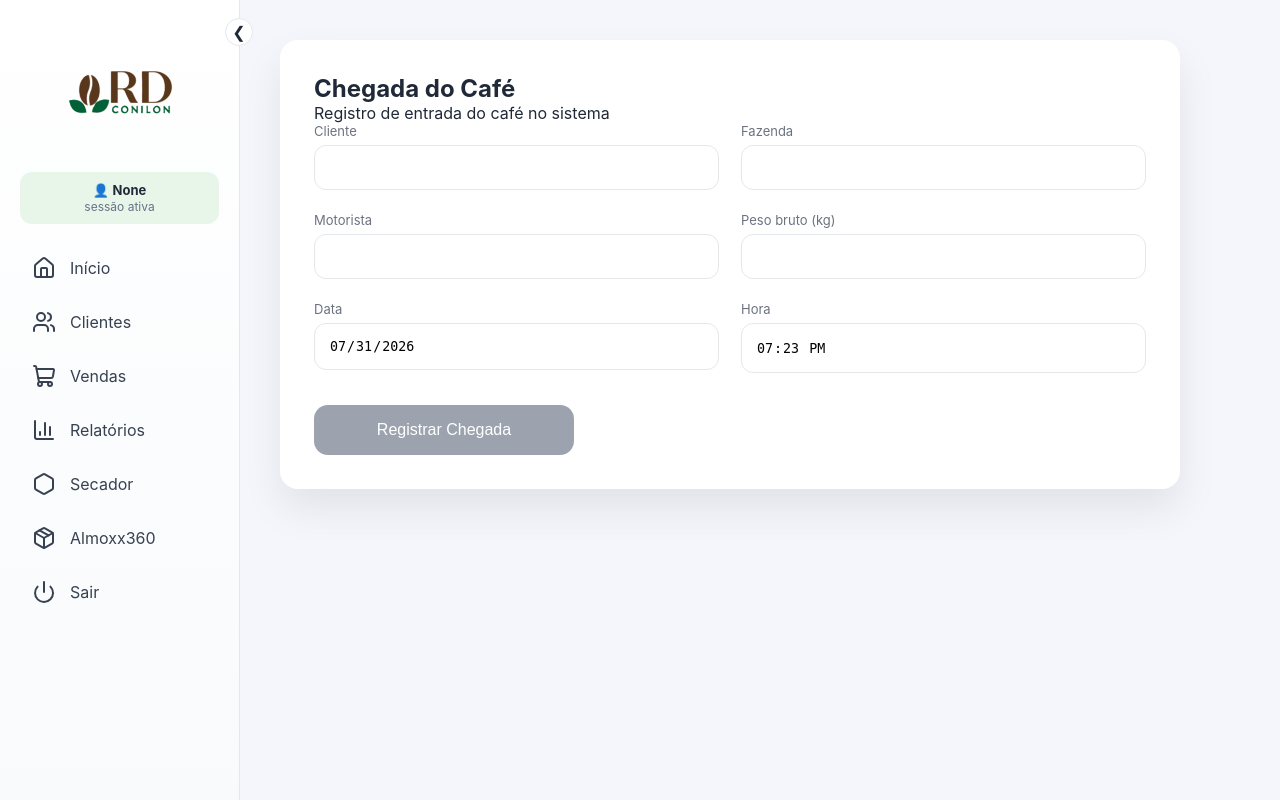
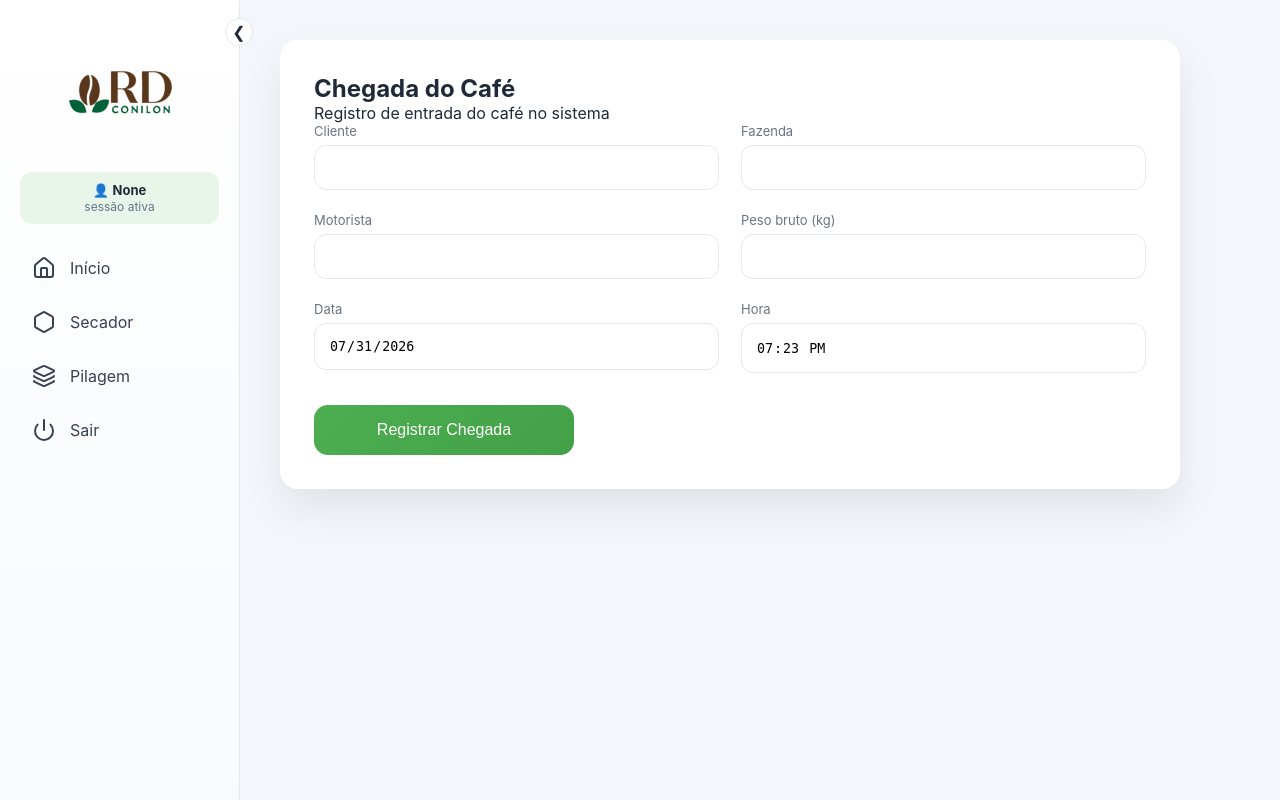
Before and after one commit to ycamillo2-art/safra360, a FastAPI app: template templates/dashboard.html in a window 1280 px wide. Run offline with FastAPI, Linux system fonts and the light colour scheme; the template is opened without the code that fills it, so the values that code supplies are empty.

Commit message:
fix: corrigir dashboard e login - Removidos links quebrados (clientes/vendas/relat/almox) - Sidebar agora so tem Inicio/Secador/Pilagem/Sair - Botao Registrar Chegada habilitado - Removido link Cadastrar novo usuario (404)

```diff
--- a/templates/dashboard.html
+++ b/templates/dashboard.html
@@ -203,12 +203,9 @@
 
     <nav>
         <a href="/dashboard"><i data-lucide="home"></i><span>Início</span></a>
-        <a href="/clientes"><i data-lucide="users"></i><span>Clientes</span></a>
-        <a href="/vendas"><i data-lucide="shopping-cart"></i><span>Vendas</span></a>
-        <a href="/relatorios"><i data-lucide="bar-chart-3"></i><span>Relatórios</span></a>
         <a href="/secador"><i data-lucide="hexagon"></i><span>Secador</span></a>
-        <a href="/almox"><i data-lucide="package"></i><span>Almoxx360</span></a>
-        <a href="#" id="btnLogout"><i data-lucide="power"></i><span>Sair</span></a>
+        <a href="/pilagem"><i data-lucide="layers"></i><span>Pilagem</span></a>
+        <a href="/finalizar-turno"><i data-lucide="power"></i><span>Sair</span></a>
     </nav>
 </div>
 
@@ -240,7 +237,7 @@
             <div class="field"><span>Hora</span><input type="time" id="hora" readonly></div>
         </div>
 
-        <button id="btnSubmit" type="submit" disabled>Registrar Chegada</button>
+        <button id="btnSubmit" type="submit">Registrar Chegada</button>
     </form>
 
 </div>
@@ -284,36 +281,6 @@
 data.value=agora.toISOString().split("T")[0];
 hora.value=agora.toTimeString().slice(0,5);
 
-/* LOGOUT MODERNO */
-document.getElementById("btnLogout")?.addEventListener("click",function(e){
-    e.preventDefault();
-
-    const overlay=document.getElementById("logoutOverlay");
-    const mensagem=document.getElementById("logoutMensagem");
-    const progressBar=document.getElementById("progressBar");
-
-    overlay.style.display="flex";
-    let progresso=0;
-
-    const intervalo=setInterval(()=>{
-        progresso+=5;
-        progressBar.style.width=progresso+"%";
-
-        if(progresso>=100){
-            clearInterval(intervalo);
-
-            setTimeout(()=>{
-                mensagem.innerHTML=
-                "✅ Obrigado pelo seu dia de trabalho, <strong>{{ request.cookies.get('usuario') }}</strong>.";
-            },400);
-
-            setTimeout(()=>{
-                window.location.href="/logout";
-            },2200);
-        }
-    },80);
-});
-
 lucide.createIcons();
 </script>
 
--- a/templates/login.html
+++ b/templates/login.html
@@ -325,12 +325,6 @@
 
         </form>
 
-        <!-- 🔹 NOVO USUÁRIO -->
-        <a href="/usuarios" class="novo-usuario">
-            <i class="fa fa-user-plus"></i>
-            Cadastrar novo usuário
-        </a>
-
         <div class="extra">
             SAFRA360° · Sistema de rastreabilidade
         </div>
```
